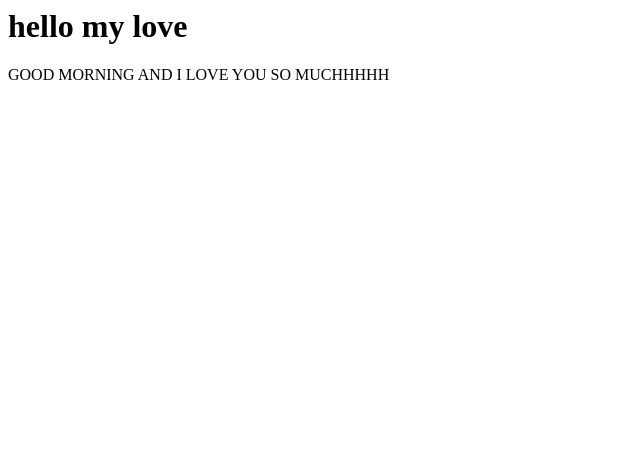
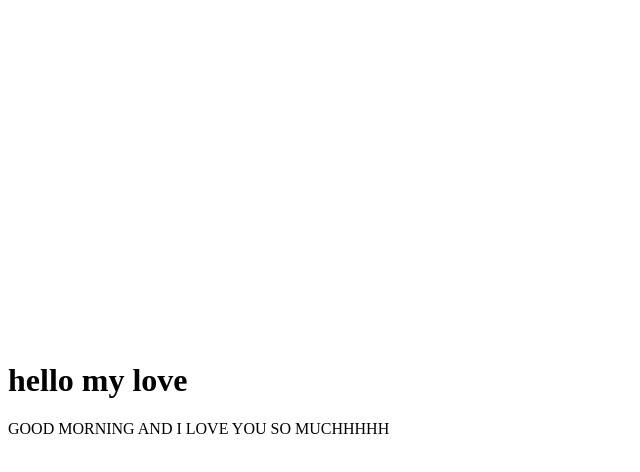
Before and after one commit to LikiTH1233/suprise-, a plain HTML site: page index.html in a window 1280 px wide. Shown: the whole page, without its empty margins (0-640 px from the left). Drawn offline with Linux system fonts and the light colour scheme.

Commit message:
Update index.html

```diff
--- a/index.html
+++ b/index.html
@@ -1,2 +1,2 @@
-<html><head><boddy style="align-content:center;"><h1 style="text-align:center:">hello my love</h1>
-<p style="text-align:center:">GOOD MORNING AND I LOVE YOU SO MUCHHHHH </p></boddy></head></html>
+<html><head><body style="align-content:center;"><h1 style="text-align:center:">hello my love</h1>
+<p style="text-align:center:">GOOD MORNING AND I LOVE YOU SO MUCHHHHH </p></body></head></html>
```
